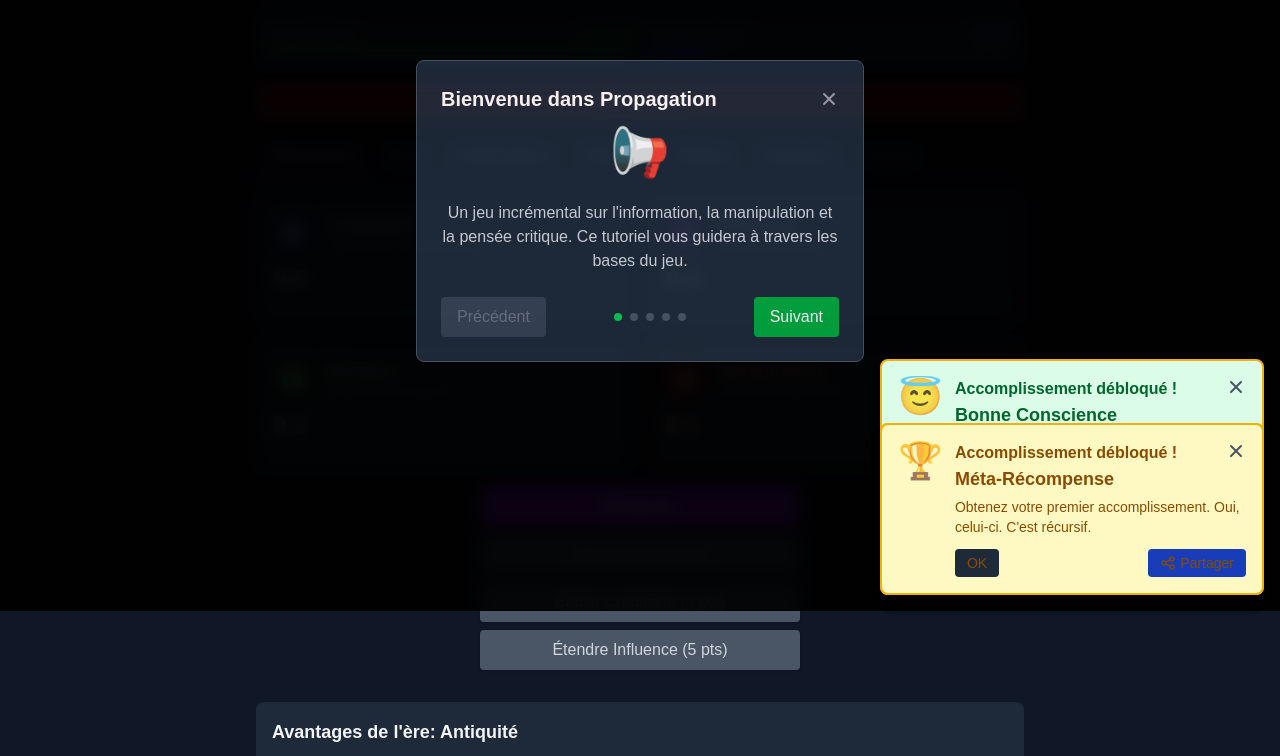
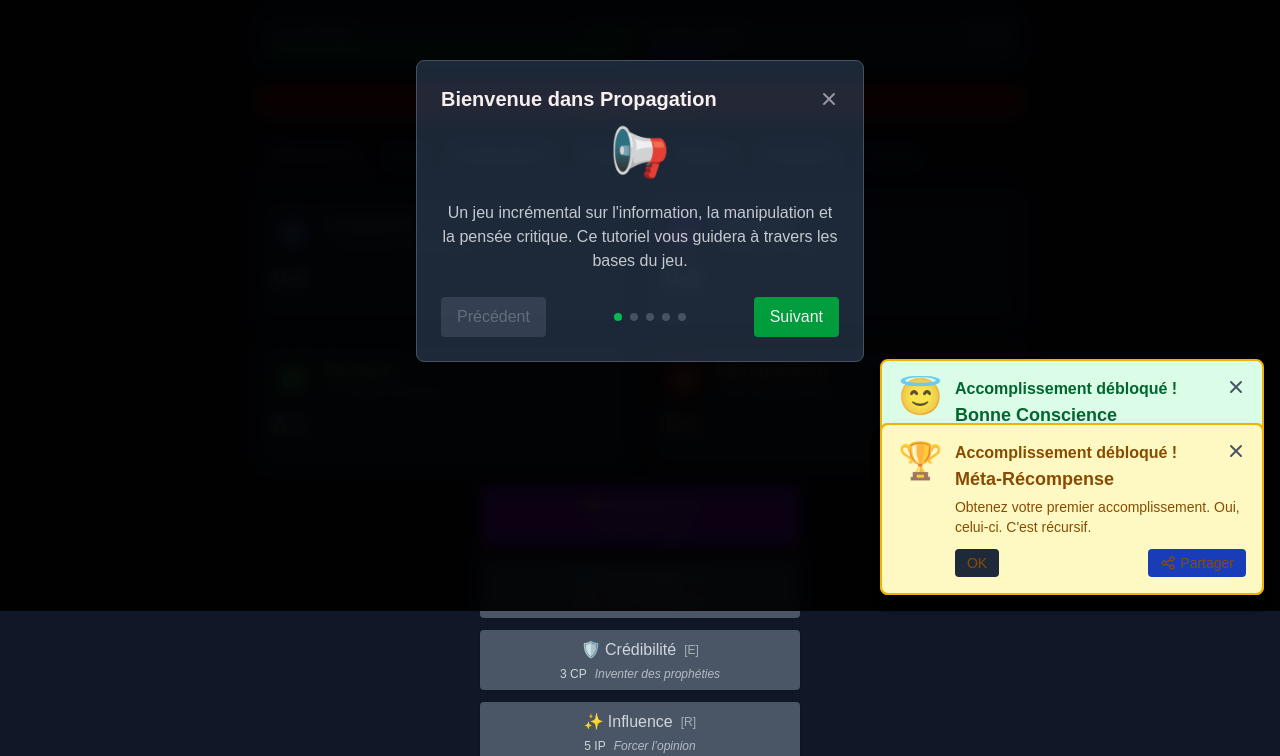
Before and after one commit to PLNech/Propagation, a Next.js app: page / in a window 1280 px wide. Shown: the part 189-945 px from the top of the page. Built offline with nearby package versions, Linux system fonts and the light colour scheme.

Commit message:
feat: GameButton iteration, shortcuts

```diff
--- a/src/components/game/GameButtons.tsx
+++ b/src/components/game/GameButtons.tsx
@@ -1,4 +1,4 @@
-import React from 'react';
+import React, { useState, useEffect, useRef } from 'react';
 import { GameResources } from '@/types';
 
 interface GameButtonsProps {
@@ -8,10 +8,13 @@ interface GameButtonsProps {
   onInfluence: () => void;
   resources: GameResources;
   manipulateButtonId?: string;
+  currentEra?: string; // Added for era-specific witty text
+  isGaslightActive?: boolean; // For gaslighting effects
 }
 
 /**
- * Component for game action buttons with resource costs
+ * Enhanced game action buttons with keyboard shortcuts, hold functionality,
+ * and era-specific witty descriptions
  */
 const GameButtons: React.FC<GameButtonsProps> = ({
   onManipulate,
@@ -19,65 +22,300 @@ const GameButtons: React.FC<GameButtonsProps> = ({
   onCredibility,
   onInfluence,
   resources,
-  manipulateButtonId = 'manipulate-button'
+  manipulateButtonId = 'manipulate-button',
+  currentEra = 'ancient',
+  isGaslightActive = false
 }) => {
   // Check if player can afford each action
   const canAffordNetworking = resources.manipulationPoints >= 2;
   const canAffordCredibility = resources.manipulationPoints >= 3;
   const canAffordInfluence = resources.manipulationPoints >= 5;
 
+  // Button press tracking state
+  const [pressedButtons, setPressedButtons] = useState<Record<string, boolean>>({
+    manipulate: false,
+    networking: false,
+    credibility: false,
+    influence: false
+  });
+
+  // References for the button press intervals
+  const buttonIntervals = useRef<Record<string, NodeJS.Timeout | null>>({
+    manipulate: null,
+    networking: null,
+    credibility: null,
+    influence: null
+  });
+
+  // Button info with keyboard shortcuts, costs, and witty descriptions
+  const buttonInfo = {
+    manipulate: {
+      key: 'q',
+      cost: 0,
+      label: "Manipuler",
+      icon: "🧠",
+      unit: "MP",
+      descriptions: {
+        ancient: "Tisser des mythes",
+        medieval: "R\u00e9pandre des rumeurs",
+        industrial: "Fabriquer des faits",
+        modern: "D\u00e9former la r\u00e9alit\u00e9",
+        digital: "Viraliser des mensonges"
+      }
+    },
+    networking: {
+      key: 'w',
+      cost: 2,
+      label: "R\u00e9seautage",
+      icon: "🌐",
+      unit: "NP",
+      descriptions: {
+        ancient: "Attirer des disciples",
+        medieval: "Rassembler une cour",
+        industrial: "Forger des alliances",
+        modern: "Construire des contacts",
+        digital: "Exploiter les algorithmes"
+      }
+    },
+    credibility: {
+      key: 'e',
+      cost: 3,
+      label: "Cr\u00e9dibilit\u00e9",
+      icon: "🛡️",
+      unit: "CP",
+      descriptions: {
+        ancient: "Inventer des proph\u00e9ties",
+        medieval: "Imiter l\u2019autorit\u00e9",
+        industrial: "Falsifier des sources",
+        modern: "\u00c9tablir des fa\u00e7ades",
+        digital: "Fabriquer des preuves"
+      }
+    },
+    influence: {
+      key: 'r',
+      cost: 5,
+      label: "Influence",
+      icon: "✨",
+      unit: "IP",
+      descriptions: {
+        ancient: "Forcer l\u2019opinion",
+        medieval: "Manipuler le pouvoir",
+        industrial: "Contr\u00f4ler les m\u00e9dias",
+        modern: "Fa\u00e7onner la perception",
+        digital: "Hacker l\u2019attention"
+      }
+    }
+  };
+
+  // Button action mapping
+  const buttonActions = {
+    manipulate: onManipulate,
+    networking: onNetworking,
+    credibility: onCredibility,
+    influence: onInfluence
+  };
+
+  // Affordability checks
+  const canAfford = {
+    manipulate: true,
+    networking: canAffordNetworking,
+    credibility: canAffordCredibility,
+    influence: canAffordInfluence
+  };
+
+  // Start button press and set interval for repeated actions
+  const startButtonPress = (buttonType: string) => {
+    // Only proceed if the action is affordable
+    if (!canAfford[buttonType as keyof typeof canAfford]) return;
+
+    // Set the button as pressed
+    setPressedButtons(prev => ({ ...prev, [buttonType]: true }));
+
+    // Execute action immediately
+    buttonActions[buttonType as keyof typeof buttonActions]();
+
+    // Set interval for continued presses while holding
+    if (!buttonIntervals.current[buttonType]) {
+      buttonIntervals.current[buttonType] = setInterval(() => {
+        // Check affordability again since resources may have changed
+        if (buttonType === 'manipulate' ||
+            (buttonType === 'networking' && resources.manipulationPoints >= 2) ||
+            (buttonType === 'credibility' && resources.manipulationPoints >= 3) ||
+            (buttonType === 'influence' && resources.manipulationPoints >= 5)) {
+          buttonActions[buttonType as keyof typeof buttonActions]();
+        } else {
+          // Stop the interval if no longer affordable
+          endButtonPress(buttonType);
+        }
+      }, 250); // Repeat every 250ms while holding
+    }
+  };
+
+  // End button press and clear interval
+  const endButtonPress = (buttonType: string) => {
+    setPressedButtons(prev => ({ ...prev, [buttonType]: false }));
+
+    if (buttonIntervals.current[buttonType]) {
+      clearInterval(buttonIntervals.current[buttonType] as NodeJS.Timeout);
+      buttonIntervals.current[buttonType] = null;
+    }
+  };
+
+  // Keyboard event handling
+  useEffect(() => {
+    const handleKeyDown = (e: KeyboardEvent) => {
+      // Prevent handling if in an input field
+      if (e.target instanceof HTMLInputElement ||
+          e.target instanceof HTMLTextAreaElement) {
+        return;
+      }
+
+      const key = e.key.toLowerCase();
+
+      // Map keys to button types
+      const keyToButton: Record<string, string> = {
+        'q': 'manipulate',
+        'w': 'networking',
+        'e': 'credibility',
+        'r': 'influence'
+      };
+
+      const buttonType = keyToButton[key];
+      if (buttonType && !buttonIntervals.current[buttonType]) {
+        startButtonPress(buttonType);
+      }
+    };
+
+    const handleKeyUp = (e: KeyboardEvent) => {
+      const key = e.key.toLowerCase();
+
+      const keyToButton: Record<string, string> = {
+        'q': 'manipulate',
+        'w': 'networking',
+        'e': 'credibility',
+        'r': 'influence'
+      };
+
+      const buttonType = keyToButton[key];
+      if (buttonType) {
+        endButtonPress(buttonType);
+      }
+    };
+
+    // Add event listeners
+    window.addEventListener('keydown', handleKeyDown);
+    window.addEventListener('keyup', handleKeyUp);
+
+    // Clean up on unmount
+    return () => {
+      window.removeEventListener('keydown', handleKeyDown);
+      window.removeEventListener('keyup', handleKeyUp);
+
+      // Clear all intervals
+      Object.keys(buttonIntervals.current).forEach(buttonType => {
+        if (buttonIntervals.current[buttonType]) {
+          clearInterval(buttonIntervals.current[buttonType] as NodeJS.Timeout);
+          buttonIntervals.current[buttonType] = null;
+        }
+      });
+    };
+  }, [resources.manipulationPoints]); // Re-evaluate when resources change
+
+  // Handle gaslighting effects on button text
+  const getGaslightedLabel = (buttonType: string, originalLabel: string) => {
+    if (isGaslightActive && Math.random() > 0.85) {
+      // Occasionally swap labels or show misleading text
+      const gaslightLabels: Record<string, string> = {
+        "manipulate": "R\u00e9v\u00e9ler",
+        "networking": "Isoler",
+        "credibility": "Mentir",
+        "influence": "Soumettre"
+      };
+      return gaslightLabels[buttonType] || originalLabel;
+    }
+    return originalLabel;
+  };
+
+  // Get witty description for the current era
+  const getDescription = (buttonType: string) => {
+    const validEra = ['ancient', 'medieval', 'industrial', 'modern', 'digital'].includes(currentEra)
+      ? currentEra
+      : 'ancient';
+
+    return buttonInfo[buttonType as keyof typeof buttonInfo]?.descriptions[validEra as keyof typeof buttonInfo.manipulate.descriptions] || '';
+  };
+
+  // Button style creator
+  const getButtonStyle = (buttonType: string, isAffordable: boolean, isPressed: boolean) => {
+    const baseStyle = "py-2 px-4 rounded shadow transition-all duration-200 w-full max-w-xs font-medium flex items-center justify-center gap-2";
+
+    // Style variations based on button type
+    const buttonStyles: Record<string, string> = {
+      manipulate: "bg-purple-600 hover:bg-purple-700 active:bg-purple-800",
+      networking: "bg-green-600 hover:bg-green-700 active:bg-green-800",
+      credibility: "bg-blue-600 hover:bg-blue-700 active:bg-blue-800",
+      influence: "bg-purple-800 hover:bg-purple-900 active:bg-purple-950"
+    };
+
+    // Disabled style
+    const disabledStyle = "bg-gray-600 text-gray-300 cursor-not-allowed";
+
+    // Pressed style override
+    const pressedStyle = isPressed ? "transform scale-95 shadow-inner" : "";
+
+    // Occasional gaslighting visual effect
+    const gaslightStyle = isGaslightActive && Math.random() > 0.9 ? "blur-[0.3px] opacity-95" : "";
+
+    return `${baseStyle} ${isAffordable ? buttonStyles[buttonType] + " text-white font-bold" : disabledStyle} ${pressedStyle} ${gaslightStyle}`;
+  };
+
   return (
-    <div className="mt-4 space-y-2">
-      <div className="flex justify-center">
-        <button
-          id={manipulateButtonId}
-          onClick={onManipulate}
-          className="bg-purple-600 hover:bg-purple-700 text-white font-bold py-2 px-4 rounded shadow transition duration-200 w-full max-w-xs"
-        >
-          Manipuler
-        </button>
-      </div>
+    <div className="mt-4 space-y-3">
+      {/* Button order: manipulate first, followed by others */}
+      {(["manipulate", "networking", "credibility", "influence"] as const).map(buttonType => {
+        const info = buttonInfo[buttonType];
+        const isAffordable = canAfford[buttonType];
+        const isPressed = pressedButtons[buttonType];
 
-      <div className="flex justify-center">
-        <button
-          onClick={onNetworking}
-          disabled={!canAffordNetworking}
-          className={`py-2 px-4 rounded shadow transition duration-200 w-full max-w-xs ${
-            canAffordNetworking
-              ? 'bg-green-600 hover:bg-green-700 text-white font-bold'
-              : 'bg-gray-600 text-gray-300 cursor-not-allowed'
-          }`}
-        >
-          Réseautage (2 pts)
-        </button>
-      </div>
+        return (
+          <div key={buttonType} className="flex justify-center relative">
+            <button
+              id={buttonType === "manipulate" ? manipulateButtonId : undefined}
+              disabled={!isAffordable}
+              className={getButtonStyle(buttonType, isAffordable, isPressed)}
+              onMouseDown={() => startButtonPress(buttonType)}
+              onMouseUp={() => endButtonPress(buttonType)}
+              onMouseLeave={() => isPressed && endButtonPress(buttonType)}
+              onTouchStart={() => startButtonPress(buttonType)}
+              onTouchEnd={() => endButtonPress(buttonType)}
+            >
+              <div className="flex flex-col items-center">
+                {/* Icon and main label */}
+                <div className="flex items-center">
+                  <span className="mr-1">{info.icon}</span>
+                  <span>{getGaslightedLabel(buttonType, info.label)}</span>
+                  <span className="text-xs ml-2 opacity-70">[{info.key.toUpperCase()}]</span>
+                </div>
 
-      <div className="flex justify-center">
-        <button
-          onClick={onCredibility}
-          disabled={!canAffordCredibility}
-          className={`py-2 px-4 rounded shadow transition duration-200 w-full max-w-xs ${
-            canAffordCredibility
-              ? 'bg-blue-600 hover:bg-blue-700 text-white font-bold'
-              : 'bg-gray-600 text-gray-300 cursor-not-allowed'
-          }`}
-        >
-          Établir Crédibilité (3 pts)
-        </button>
-      </div>
+                {/* Cost and witty description */}
+                <div className="text-xs mt-1">
+                  {info.cost > 0 && <span className="font-mono">{info.cost} {info.unit}</span>}
+                  <span className="italic ml-2 opacity-80">{getDescription(buttonType)}</span>
+                </div>
+              </div>
 
-      <div className="flex justify-center">
-        <button
-          onClick={onInfluence}
-          disabled={!canAffordInfluence}
-          className={`py-2 px-4 rounded shadow transition duration-200 w-full max-w-xs ${
-            canAffordInfluence
-              ? 'bg-purple-800 hover:bg-purple-900 text-white font-bold'
-              : 'bg-gray-600 text-gray-300 cursor-not-allowed'
-          }`}
-        >
-          Étendre Influence (5 pts)
-        </button>
+              {/* Visual effect for pressed state */}
+              {isPressed && isAffordable && (
+                <span className="absolute inset-0 bg-white opacity-10 rounded animate-pulse"></span>
+              )}
+            </button>
+          </div>
+        );
+      })}
+
+      {/* Keyboard shortcuts hint */}
+      <div className="text-xs text-center text-gray-400 mt-1">
+        Maintenez les boutons ou utilisez [Q,W,E,R] pour actions r\u00e9p\u00e9t\u00e9es
       </div>
     </div>
   );
```
